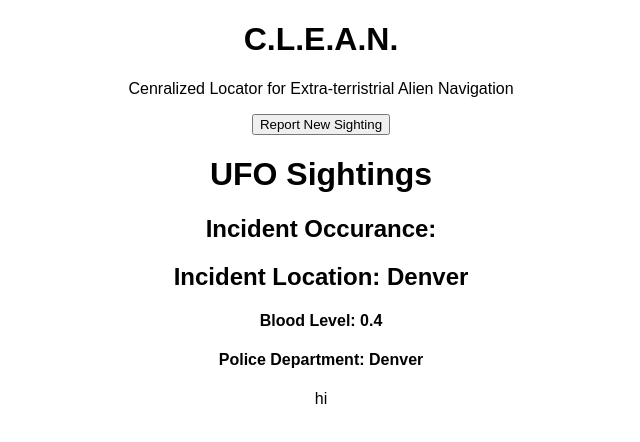
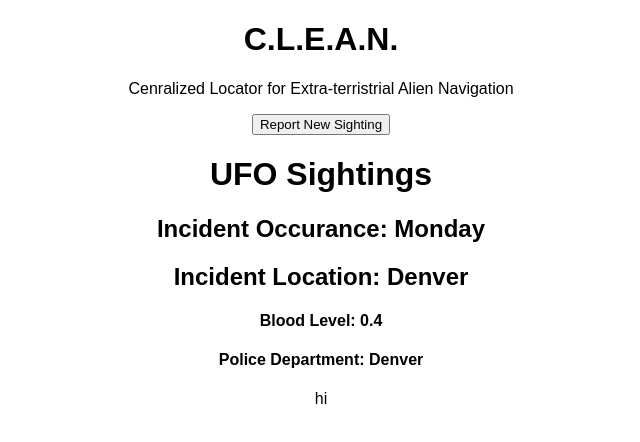
Before and after one commit to KendallWillard/clean-frontend, a React (Create React App) app: page / in a window 1280 px wide. Shown: the top 442 px of the page, without its empty margins (319-959 px from the left). Built offline with nearby package versions, Linux system fonts and the light colour scheme.

Commit message:
occurrence spelling typo fix

```diff
--- a/src/App.js
+++ b/src/App.js
@@ -8,7 +8,7 @@ import Map from './Components/Map/Map.js'
 
 class App extends Component {
   state = {
-    sightings: [{incident_occurence: 'Monday',
+    sightings: [{incident_occurrence: 'Monday',
       incident_location: 'Denver',
       latitude: 39.73,
       longitude: 104.999,
```
